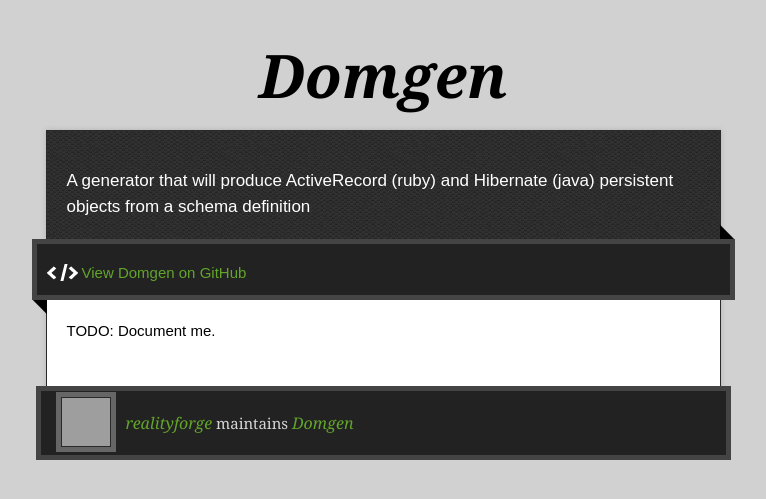
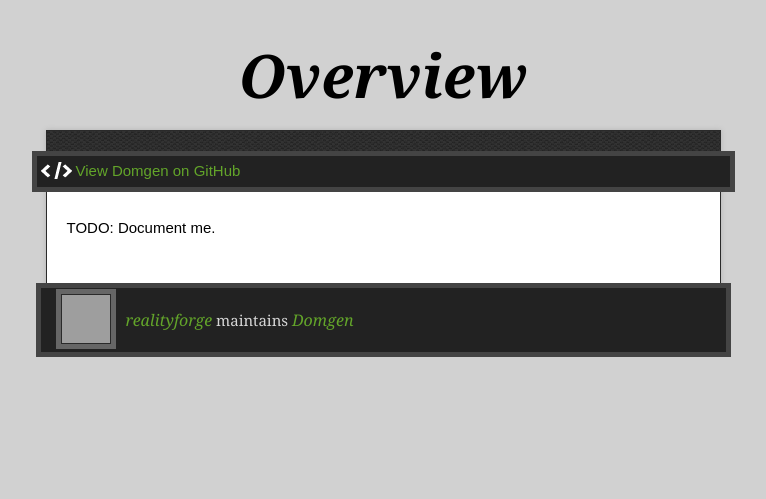
Before and after one commit to realityforge/domgen, a Jekyll site: the page built from index.html, in a window 1280 px wide. Shown: the top 499 px of the page, without its empty margins (257-1023 px from the left). Built offline with Jekyll 4.4.1, drawn with Linux system fonts in a browser that asks for light colours; nearby versions of some CDN libraries; grey boxes are pictures that could not be loaded.

Commit message:
Minor style cleanups

```diff
--- a/_layouts/default.html
+++ b/_layouts/default.html
@@ -20,16 +20,14 @@
 <body>
   <div class="wrapper">
     <header>
-      <h1 class="title">Domgen</h1>
+      <h1 class="title">{{ page.title }}</h1>
     </header>
     <div id="container">
-      <p class="tagline">A generator that will produce ActiveRecord (ruby) and Hibernate (java) persistent objects from a schema definition</p>
       <div id="main" role="main">
         <div class="download-bar">
-        <div class="inner">
-          <a href="https://github.com/realityforge/domgen" class="code">View Domgen on GitHub</a>
-        </div>
-        <span class="blc"></span><span class="trc"></span>
+          <div class="inner">
+            <a href="https://github.com/realityforge/domgen" class="code">View Domgen on GitHub</a>
+          </div>
         </div>
         <article class="markdown-body">
 {{ content }}
--- a/stylesheets/stylesheet.css
+++ b/stylesheets/stylesheet.css
@@ -481,8 +481,8 @@ p.tagline {
 .download-bar {
   background: #222;
   border: 5px solid #444;
-  padding: 10px;
-  margin: 0 -35px 20px;
+  padding: 4px;
+  margin: 0 -35px 25px;
   position: relative;
 }
 
@@ -552,7 +552,7 @@ p.tagline {
 .download-bar a.code {
   background: transparent url(../images/code.png) no-repeat 0 2px;
   padding-left: 35px;
-  margin-top: 8px;
+  margin-top: 0;
   display: block;
   float: left;
   text-indent: 0;
```
